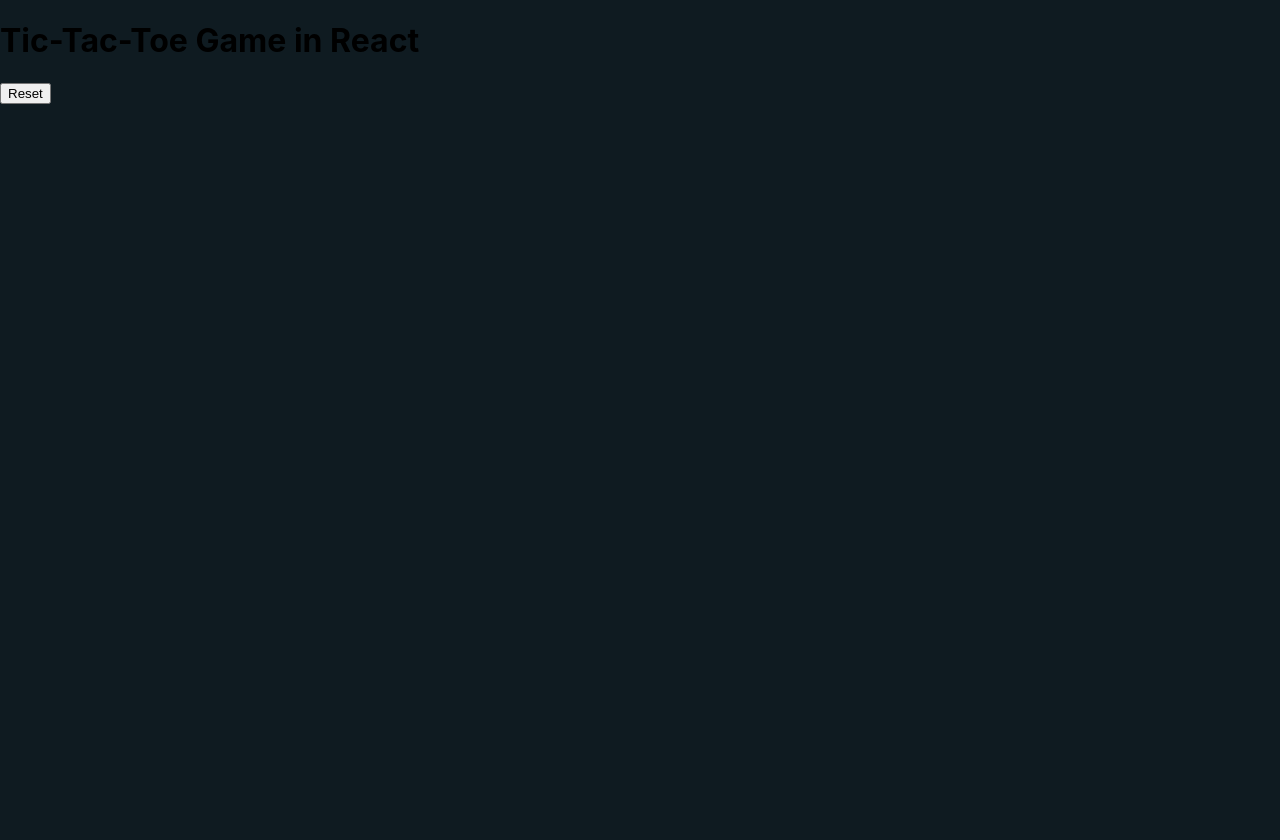
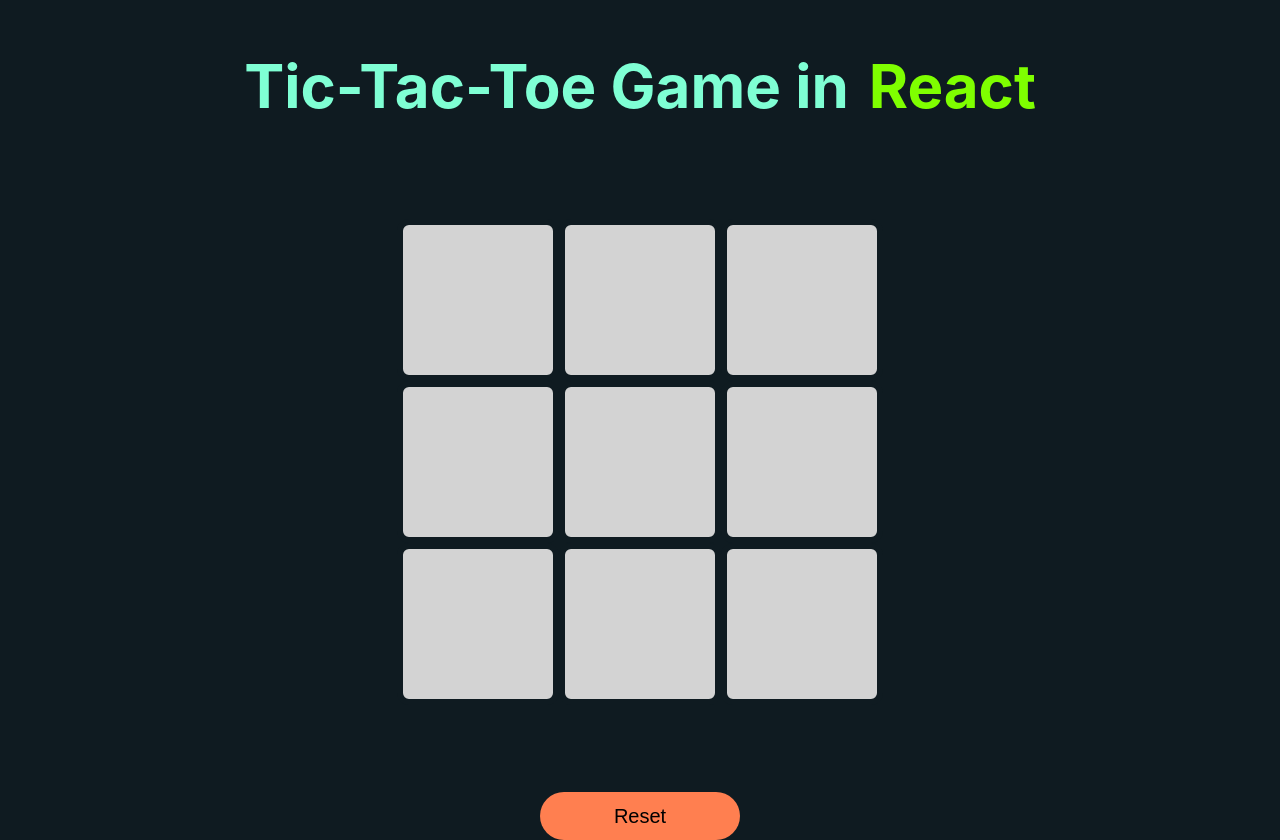
Before and after one commit to Vishal-080/Tic-Tac-Toe-Game, a React (Create React App) app: page / in a window 1280 px wide. Before the commit the page ends 800 px from the top, so only its background shows below. Built offline with nearby package versions, Linux system fonts and the light colour scheme.

Commit message:
Box grid and css added

```diff
--- a/src/Components/TicTacToe/TicTacToe.css
+++ b/src/Components/TicTacToe/TicTacToe.css
@@ -0,0 +1,53 @@
+.container{
+    text-align: center;
+}
+
+.title{
+    margin-top: 50px;
+    color: aquamarine;
+    font-size: 60px;
+    display: flex;
+    justify-content: center;
+    align-items: center;
+}
+
+.title span{
+    color: chartreuse;
+    margin-left: 20px;
+}
+
+.title span:hover{
+    transform: scale(1.2);
+}
+
+.reset-btn{
+    width:200px;
+    height:48px;
+    background:#ff7f50;
+    color: black;
+    outline: none;
+    cursor: pointer;
+    border-radius: 50px;
+    border: none;
+    font-size: 20px;
+    margin-top: 30px;
+}
+
+.boxes{
+    display: flex;
+    width: 150px;
+    height: 150px;
+    border:6px solid #0f1b21;
+    background-color: lightgray;
+    border-radius: 12px;
+    cursor: pointer;
+}
+
+.board{
+    display: flex;
+    justify-content: center;
+    align-items: center;
+    height: 600px;
+    width: 560px;
+    margin: auto;
+}
--- a/src/Components/TicTacToe/TicTacToe.jsx
+++ b/src/Components/TicTacToe/TicTacToe.jsx
@@ -1,19 +1,34 @@
-import React from 'react';
-import './TicTacToe.css';
-import CicleIcon from '../Assets/circle.png';
-import CrossIcon from '../Assets/cross.png';
-
+import React from "react";
+import "./TicTacToe.css";
+import CicleIcon from "../Assets/circle.png";
+import CrossIcon from "../Assets/cross.png";
 
 const TicTacToe = () => {
   return (
-    <div className='container'>
-      <h1 className='title'>Tic-Tac-Toe Game in <span>React</span></h1>
-      <div className='board'>
-
+    <div className="container">
+      <h1 className="title">
+        Tic-Tac-Toe Game in <span>React</span>
+      </h1>
+      <div className="board">
+        <div className="row1">
+          <div className="boxes"></div>
+          <div className="boxes"></div>
+          <div className="boxes"></div>
+        </div>
+        <div className="row2">
+          <div className="boxes"></div>
+          <div className="boxes"></div>
+          <div className="boxes"></div>
+        </div>
+        <div className="row3">
+          <div className="boxes"></div>
+          <div className="boxes"></div>
+          <div className="boxes"></div>
+        </div>
       </div>
-      <button className='reset-btn'>Reset</button>
+      <button className="reset-btn">Reset</button>
     </div>
-  )
-}
+  );
+};
 
 export default TicTacToe;
```
